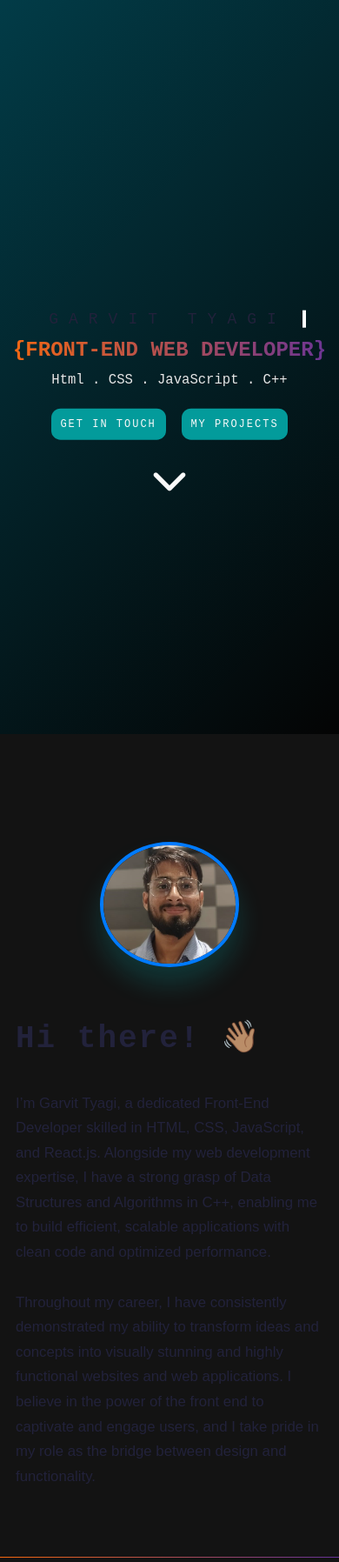
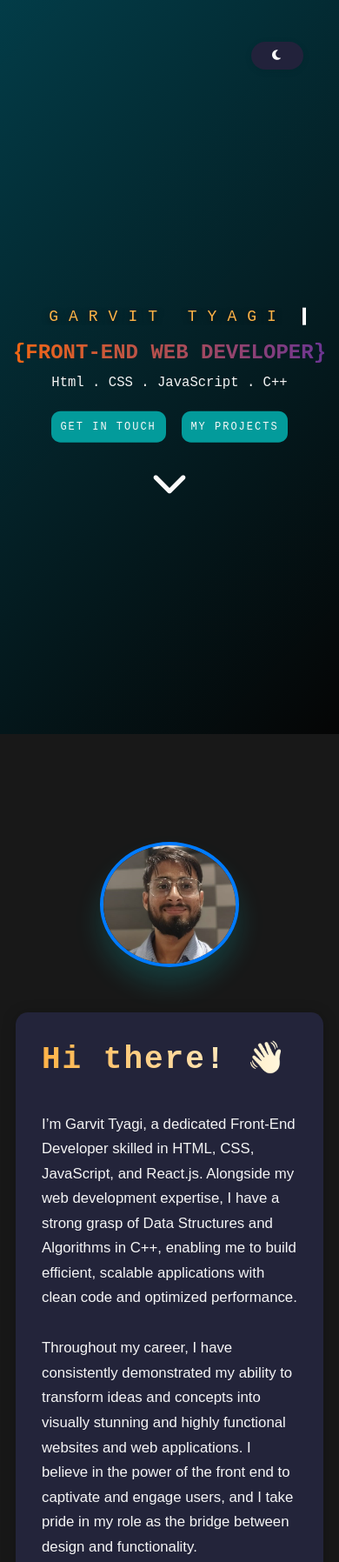
Before and after one commit to GarvittyagiABES/portfolio, a plain HTML site: page index.html in a window 390 px wide. Shown: the top 1796 px of the page at 87% size. Drawn offline with Linux system fonts and the light colour scheme.

Commit message:
Update portfolio: dark/light mode toggle, project links, improved accessibility and styles

```diff
--- a/index.html
+++ b/index.html
@@ -13,12 +13,16 @@
     <link rel="shortcut icon" type="image/x-icon" href="images/favicon.ico" />
   </head>
   <body>
-
+    <div class="top-right-btn">
+      <button id="darkModeToggle" class="btn" aria-label="Toggle dark mode">
+        <i id="modeIcon" class="fas fa-moon"></i>
+      </button>
+    </div>
     <main>
       <section id="landing-page" class="landing-page" style="padding: 100px 0; min-height: 80vh;">
         <div class="container">
           <div class="main-message">
-            <h2>Garvit Tyagi</h2>
+            <h2 class="main-message-title">Garvit Tyagi</h2>
             <h3>{Front-End Web Developer}</h3>
             <p>Html . CSS . JavaScript . C++</p>
             <div class="intro-btn">
@@ -69,10 +73,14 @@
         </div>
         <div class="project-item">
           <div class="project-img has-margin-right">
+            <a href="https://github.com/GarvittyagiABES/finance-app" target="_blank" rel="noopener noreferrer">
               <img src="Finance-App.jpg"/>
+            </a>
           </div>
           <div class="project-description">
+            <a href="https://github.com/GarvittyagiABES/finance-app" target="_blank" rel="noopener noreferrer" style="text-decoration:none;color:inherit;">
               <h2>Finance App</h2>
+            </a>
             <p>
             Developed a dynamic finance app that allows users to track and manage their expenses and income. The app includes
             features like expense categorization, budget tracking, and visual reports. Utilized HTML for structuring the application,
@@ -84,7 +92,9 @@
 
         <div class="project-item">
           <div class="project-description has-margin-right">
+            <a href="https://github.com/GarvittyagiABES/Weather-Forecast-application" target="_blank" rel="noopener noreferrer" style="text-decoration:none;color:inherit;">
               <h2>Weather forecast application</h2>
+            </a>
             <p>
              Developed a robust weather forecasting application that uses the OpenWeatherMap API, JavaScript, CSS, and HTML. It
              provides a detailed overview of various weather parameters, including temperature, humidity, and wind speed for a
@@ -93,16 +103,22 @@
 
           </div>
           <div class="project-img">
+            <a href="https://github.com/GarvittyagiABES/Weather-Forecast-application" target="_blank" rel="noopener noreferrer">
               <img src="Weather-forecast.jpg" />
+            </a>
           </div>
         </div>
 
         <div class="project-item">
           <div class="project-img has-margin-right">
+            <a href="https://github.com/GarvittyagiABES/Sales-Insight-Navigator" target="_blank" rel="noopener noreferrer">
               <img src="Sales-navigator.jpg" />
+            </a>
           </div>
           <div class="project-description">
+            <a href="https://github.com/GarvittyagiABES/Sales-Insight-Navigator" target="_blank" rel="noopener noreferrer" style="text-decoration:none;color:inherit;">
               <h2>Sales Insight Navigator</h2>
+            </a>
             <p>
              As part of an cloud industrial training organized by Salaah Mentor Community of ABESEC, developed the Sales Insight
              Navigator Project to analyze supermarket sales and revenue. Utilized Microsoft Azure services and Power BI to create a
--- a/main.css
+++ b/main.css
@@ -1,3 +1,133 @@
+/* --- Project Description Text Visibility --- */
+.project-description,
+.project-description.has-margin-right,
+.project-description.has-margin-left {
+  color: #1a237e;
+  transition: color 0.4s;
+}
+
+body.dark-mode .project-description,
+body.dark-mode .project-description.has-margin-right,
+body.dark-mode .project-description.has-margin-left {
+  color: #ffb347;
+}
+
+body.light-mode .project-description,
+body.light-mode .project-description.has-margin-right,
+body.light-mode .project-description.has-margin-left {
+  color: #1a237e;
+}
+/* --- About Section Heading Visibility --- */
+.about-text-box h2 {
+  color: #1a237e;
+  background: linear-gradient(90deg, #ffb347 0%, #1a237e 100%);
+  -webkit-background-clip: text;
+  background-clip: text;
+  -webkit-text-fill-color: transparent;
+  text-fill-color: transparent;
+  font-weight: 700;
+  font-size: 2.3rem;
+  letter-spacing: 1.5px;
+  margin-bottom: 1.2rem;
+  transition: color 0.4s, background 0.4s;
+}
+
+body.dark-mode .about-text-box h2 {
+  color: #ffb347;
+  background: linear-gradient(90deg, #ffb347 0%, #fffbe7 100%);
+  -webkit-background-clip: text;
+  background-clip: text;
+  -webkit-text-fill-color: transparent;
+  text-fill-color: transparent;
+}
+/* --- About Text Box Visibility for Light/Dark Mode --- */
+.about-text-box {
+  color: #22223b;
+  background: #fffbe7;
+  border-radius: 1.2rem;
+  box-shadow: 0 2px 16px 0 rgba(0,0,0,0.07);
+  padding: 2rem 2.5rem;
+  transition: background 0.4s, color 0.4s;
+}
+
+body.dark-mode .about-text-box {
+  color: #f5f5f5;
+  background: #23243a;
+  box-shadow: 0 2px 16px 0 rgba(0,0,0,0.25);
+}
+
+body.light-mode .about-text-box {
+  color: #22223b;
+  background: #fffbe7;
+}
+/* --- Dark/Light Mode Toggle Button Styles --- */
+.top-right-btn {
+  position: fixed;
+  top: 24px;
+  right: 32px;
+  z-index: 1000;
+}
+
+body.dark-mode {
+  background: #181818;
+  color: #f5f5f5;
+  transition: background 0.4s, color 0.4s;
+}
+
+body.light-mode {
+  background: #f5f5f5;
+  color: #181818;
+  transition: background 0.4s, color 0.4s;
+}
+
+body.dark-mode .main-message-title {
+  color: #ffb347;
+  text-shadow: 0 2px 8px #000a;
+}
+
+body.light-mode .main-message-title {
+  color: #1a237e;
+  text-shadow: 0 2px 8px #fff8;
+}
+
+.main-message-title {
+  color: #ffb347;
+  letter-spacing: 1.2rem;
+  font-size: 2rem;
+  font-weight: 400;
+  overflow: hidden;
+  white-space: nowrap;
+  animation: typing 5s steps(27), blink 1s ease-in-out 7s infinite;
+  width: 27ch;
+  margin: auto;
+  border-right: 4px solid rgba(255, 255, 255, 1);
+  transition: color 0.4s, text-shadow 0.4s;
+}
+
+.top-right-btn .btn {
+  background: #22223b;
+  color: #fff;
+  border: none;
+  padding: 0.7rem 2rem;
+  font-size: 1.1rem;
+  border-radius: 2rem;
+  box-shadow: 0 2px 8px rgba(0,0,0,0.08);
+  cursor: pointer;
+  transition: background 0.3s, color 0.3s;
+}
+.top-right-btn .btn:hover {
+  background: #ffb347;
+  color: #22223b;
+}
+
+body.light-mode .top-right-btn .btn {
+  background: #1a237e;
+  color: #fff;
+}
+body.light-mode .top-right-btn .btn:hover {
+  background: #ffb347;
+  color: #1a237e;
+}
 /* --- Custom Section Spacing and Contact Form Styles (from style.css) --- */
 .landing-page,
 .about,
@@ -350,17 +480,7 @@ nav {
   text-align: center;
 }
 
-.main-message h2 {
-  letter-spacing: 1.2rem;
-  font-size: 2rem;
-  font-weight: 400;
-  overflow: hidden;
-  white-space: nowrap;
-  animation: typing 5s steps(27), blink 1s ease-in-out 7s infinite;
-  width: 27ch;
-  margin: auto;
-  border-right: 4px solid rgba(255, 255, 255, 1);
-}
+
 
 @keyframes typing {
   75% {
--- a/main.js
+++ b/main.js
@@ -1,3 +1,34 @@
+// --- Dark/Light Mode Toggle ---
+document.addEventListener('DOMContentLoaded', function() {
+  const toggleBtn = document.getElementById('darkModeToggle');
+  const modeIcon = document.getElementById('modeIcon');
+  const body = document.body;
+  let darkMode = true;
+  function setMode() {
+    if (darkMode) {
+      body.classList.add('dark-mode');
+      body.classList.remove('light-mode');
+      if (modeIcon) {
+        modeIcon.classList.remove('fa-sun');
+        modeIcon.classList.add('fa-moon');
+      }
+    } else {
+      body.classList.remove('dark-mode');
+      body.classList.add('light-mode');
+      if (modeIcon) {
+        modeIcon.classList.remove('fa-moon');
+        modeIcon.classList.add('fa-sun');
+      }
+    }
+  }
+  if (toggleBtn) {
+    toggleBtn.addEventListener('click', () => {
+      darkMode = !darkMode;
+      setMode();
+    });
+    setMode();
+  }
+});
 // Function expression to select elements `
 
 const selectElement = (s) => document.querySelector(s);
```
Lines whose indentation alone changed are shown as unchanged.
